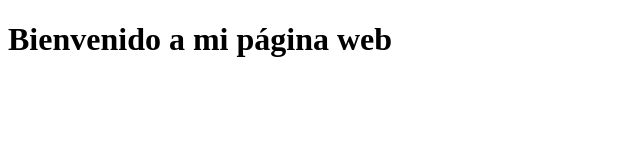
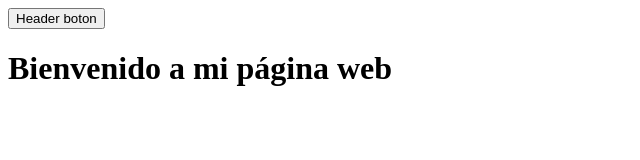
Before and after one commit to ccp0897/pagina-web, a plain HTML site: page index.html in a window 1280 px wide. Shown: the whole page, without its empty margins (0-640 px from the left). Drawn offline with Linux system fonts and the light colour scheme.

Commit message:
Añadir el header al index.html

```diff
--- a/index.html
+++ b/index.html
@@ -6,6 +6,9 @@
         <title>Página Web</title>
     </head>
     <body>
+        <header>
+            <button>Header boton</button>
+        </header>
         <h1>Bienvenido a mi página web</h1>
     </body>
 </html>
```
